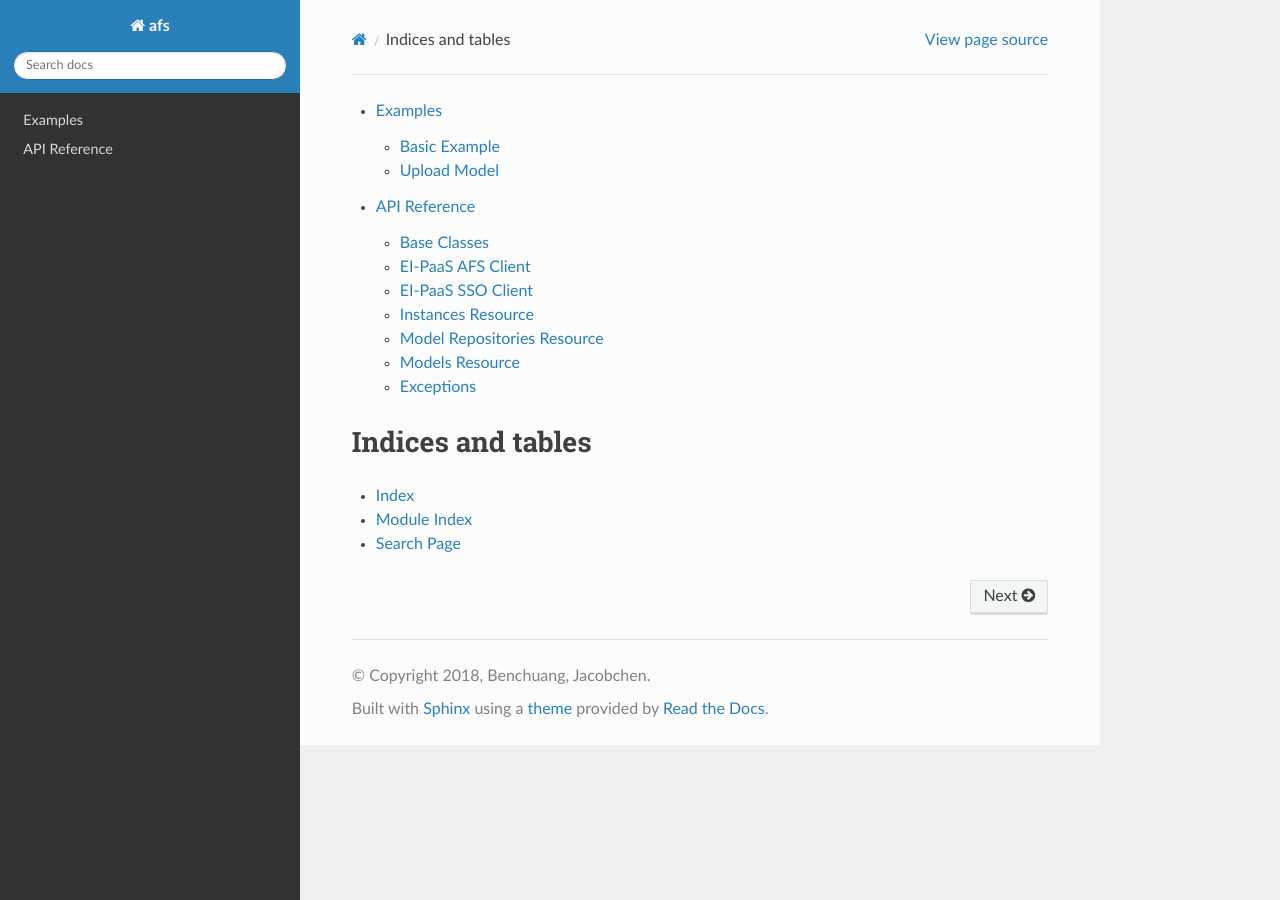
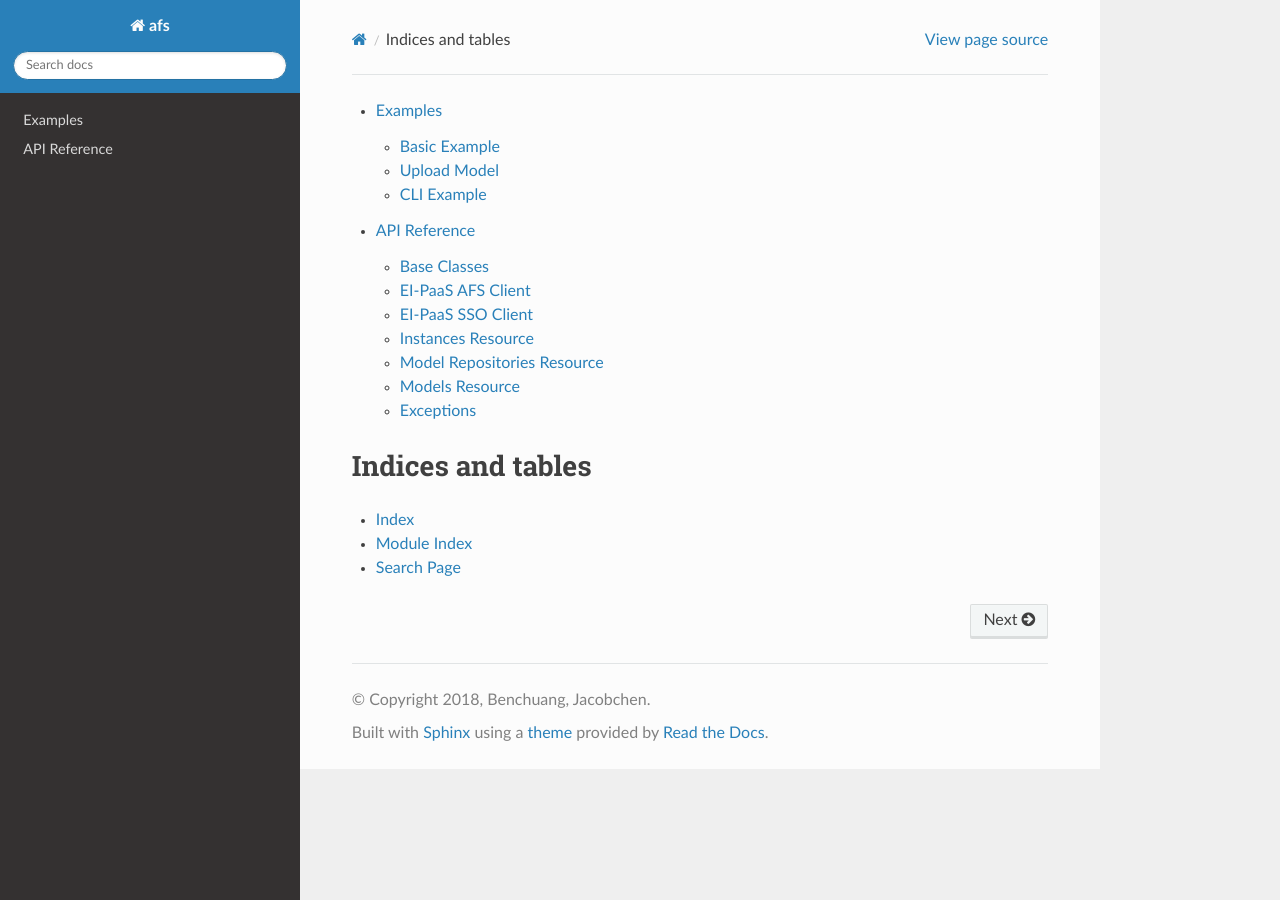
Before and after one commit to WISE-AIFS/afs2-model, a Sphinx documentation site: the page built from docs/index.rst, in a window 1280 px wide. Built offline with Sphinx 7.4.7 and the Read the Docs theme 2.0.0, drawn with Linux system fonts in a browser that asks for light colours.

Commit message:
Add CLI example

```diff
--- a/docs/Examples.rst
+++ b/docs/Examples.rst
@@ -9,3 +9,9 @@ Basic Example
 Upload Model
 ------------
 .. literalinclude:: ../examples/upload_models.py
+
+
+CLI Example
+-----------
+.. literalinclude:: ../examples/cli_example.sh
+    :language: console
```
Also changed, not shown: 1 other file.
